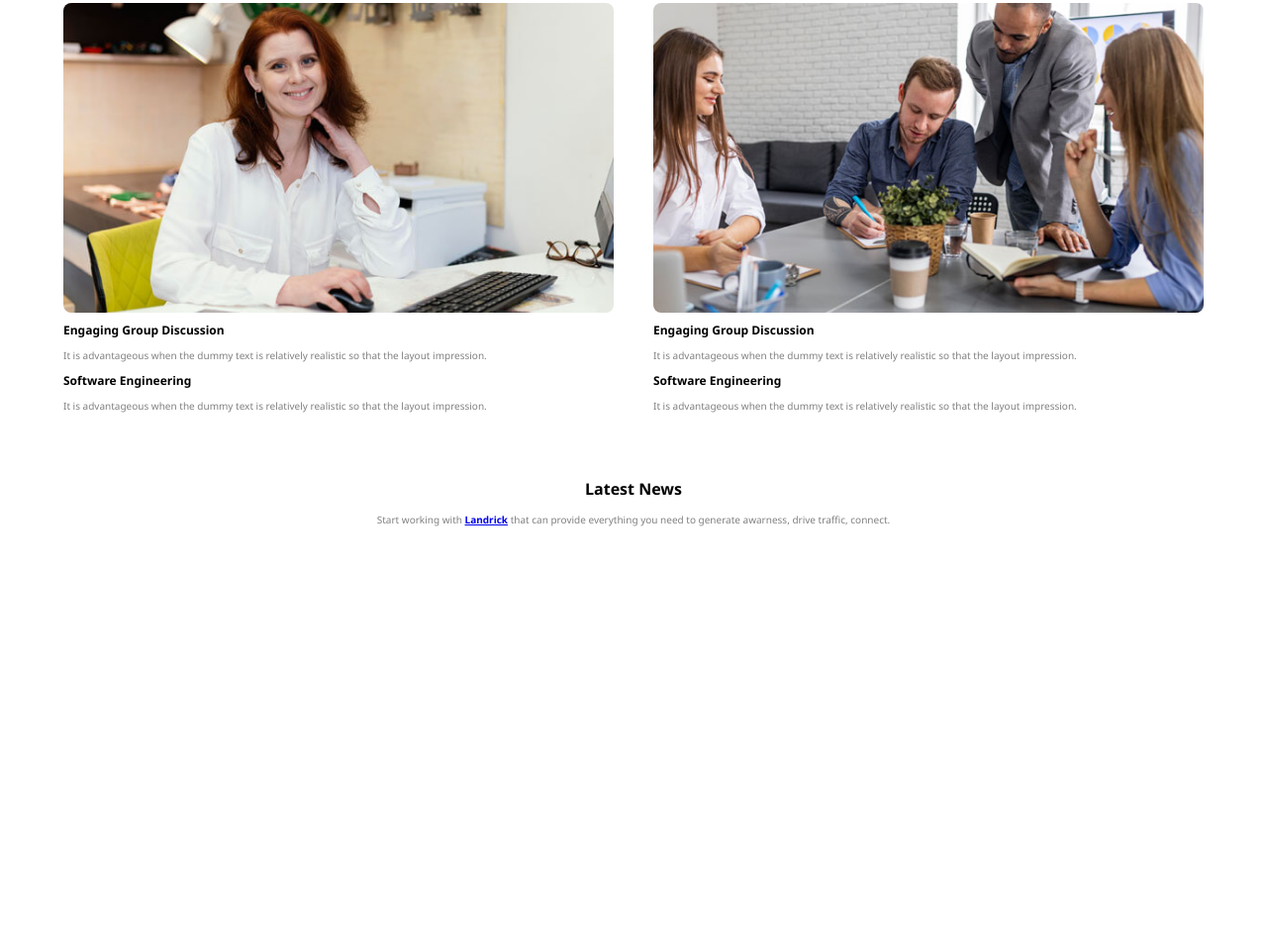
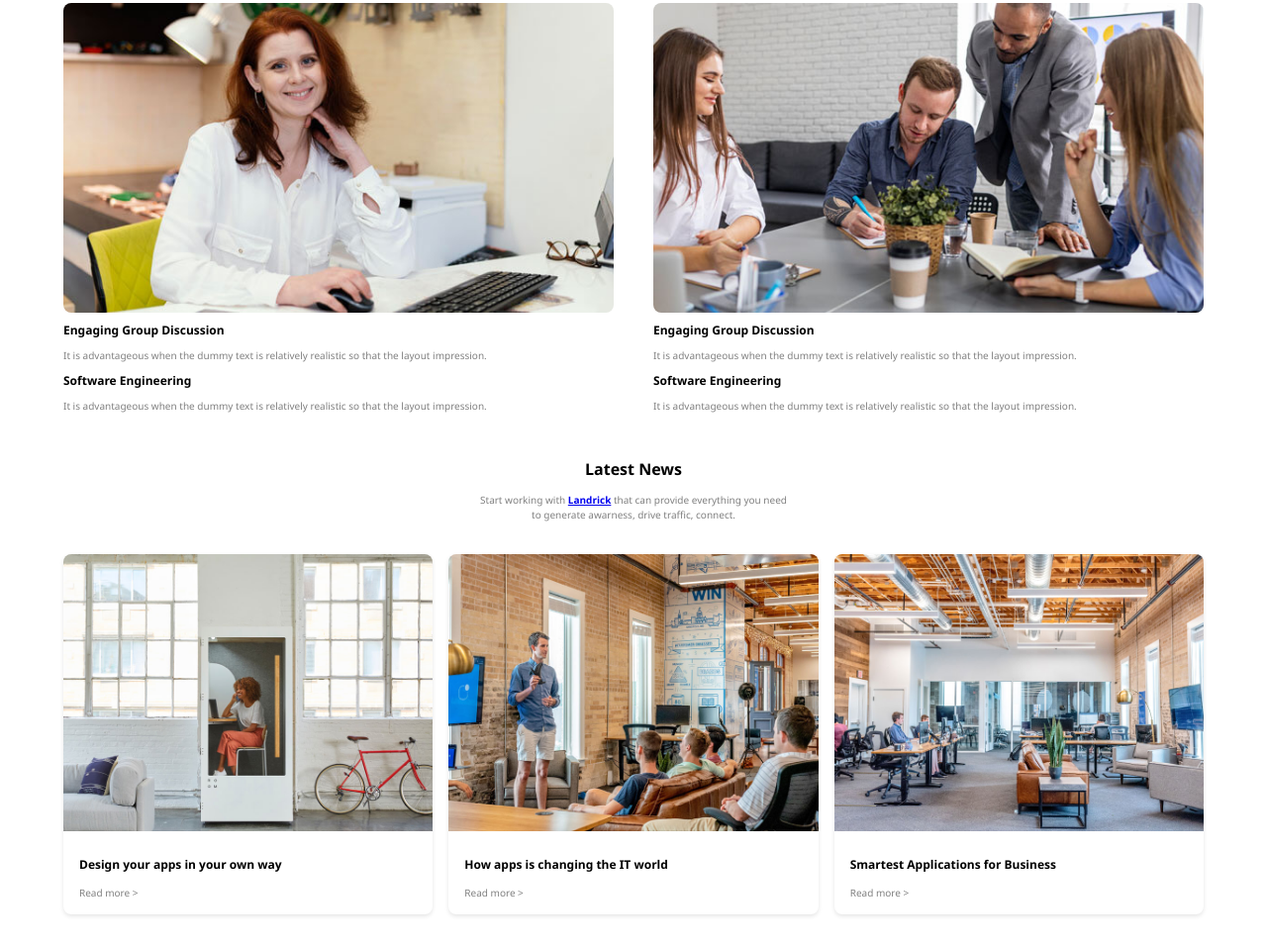
Before and after one commit to bassemsab/modele, a plain HTML site: page index.html in a window 1280 px wide. Shown: the part 325-1281 px from the top of the page at 99% size. Before the commit the page ends 858 px from the top, so only its background shows below. Drawn offline with Linux system fonts and the light colour scheme.

Commit message:
fix: done

```diff
--- a/css/style.css
+++ b/css/style.css
@@ -117,9 +117,28 @@ button,
   }
 }
 
-.product {
-  /* padding: 0 2rem; */
+.news {
+  padding: 2rem 4rem;
+  display: grid;
+  grid-gap: 1rem;
 }
+
+@media (min-width: 600px) {
+  .news {
+    grid-template-columns: repeat(3, 1fr);
+  }
+}
+
+@media (min-width: 900px) {
+  .news {
+    grid-template-columns: repeat(3, 1fr);
+  }
+}
+.news-card {
+  border-radius: 0.5rem;
+  box-shadow: 0 2px 4px 0 rgba(0, 0, 0, 0.1);
+}
+
 .product-card-image {
   border-radius: 0.5rem;
   display: block;
@@ -128,6 +147,26 @@ button,
   width: 100%;
 }
 
+.news-card-image {
+  object-fit: cover;
+  border-top-left-radius: 0.5rem;
+  border-top-right-radius: 0.5rem;
+  display: block;
+  margin-left: auto;
+  margin-right: auto;
+  width: 100%;
+}
+
+.news-card-footer {
+  padding: 1rem;
+}
+.news-link {
+  font-weight: normal;
+  color: grey;
+  font-size: x-small;
+  text-decoration: none;
+}
+
 .container {
   width: 100%;
   margin: 0 auto;
--- a/index.html
+++ b/index.html
@@ -33,7 +33,7 @@
       </div>
 
       <div class="products">
-        <div class="product">
+        <div>
           <div class="card-head">
             <h6>Individual Services</h6>
 
@@ -43,7 +43,7 @@
             </p>
           </div>
           <img class="product-card-image" src="images/professional.jpg" />
-          <div class="card-footer">
+          <div>
             <div>
               <h6>Engaging Group Discussion</h6>
 
@@ -72,7 +72,7 @@
             </p>
           </div>
           <img class="product-card-image" src="images/meeting.jpg" />
-          <div class="card-footer">
+          <div>
             <div>
               <h6>Engaging Group Discussion</h6>
 
@@ -93,7 +93,7 @@
         </div>
       </div>
 
-      <div class="message">
+      <div class="welcome message">
         <h4>Latest News</h4>
 
         <p>
@@ -103,6 +103,36 @@
           connect.
         </p>
       </div>
+
+      <div class="news">
+        <div class="news-card">
+          <img class="news-card-image" src="images/phone.jpg" />
+          <div class="news-card-footer">
+            <h6>Design your apps in your own way</h6>
+            <a class="news-link" href="https://www.instagram.com/mediazoom_rap/"
+              >Read more ></a
+            >
+          </div>
+        </div>
+        <div class="news-card">
+          <img class="news-card-image" src="images/talk.jpg" />
+          <div class="news-card-footer">
+            <h6>How apps is changing the IT world</h6>
+            <a class="news-link" href="https://www.instagram.com/mediazoom_rap/"
+              >Read more ></a
+            >
+          </div>
+        </div>
+        <div class="news-card">
+          <img class="news-card-image" src="images/office.jpg" />
+          <div class="news-card-footer">
+            <h6>Smartest Applications for Business</h6>
+            <a class="news-link" href="https://www.instagram.com/mediazoom_rap/"
+              >Read more ></a
+            >
+          </div>
+        </div>
+      </div>
     </div>
   </body>
 </html>
```
